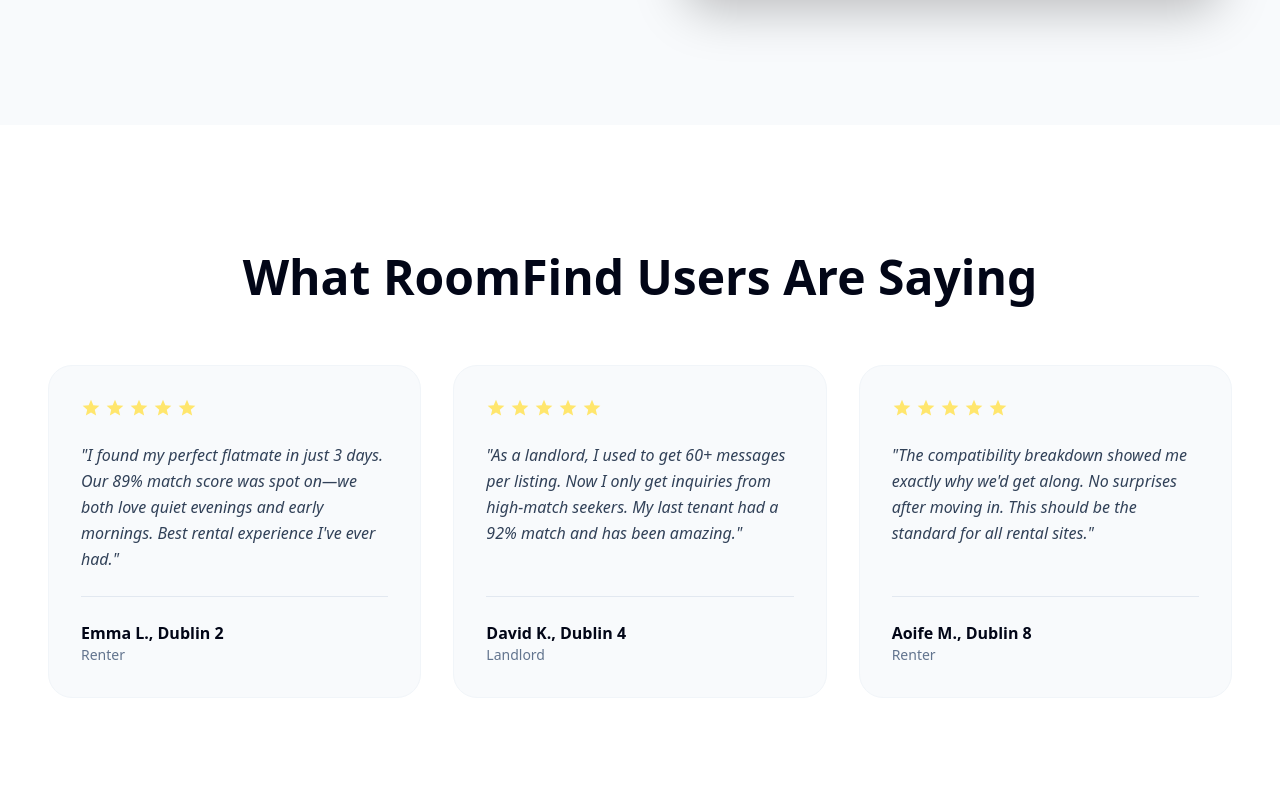
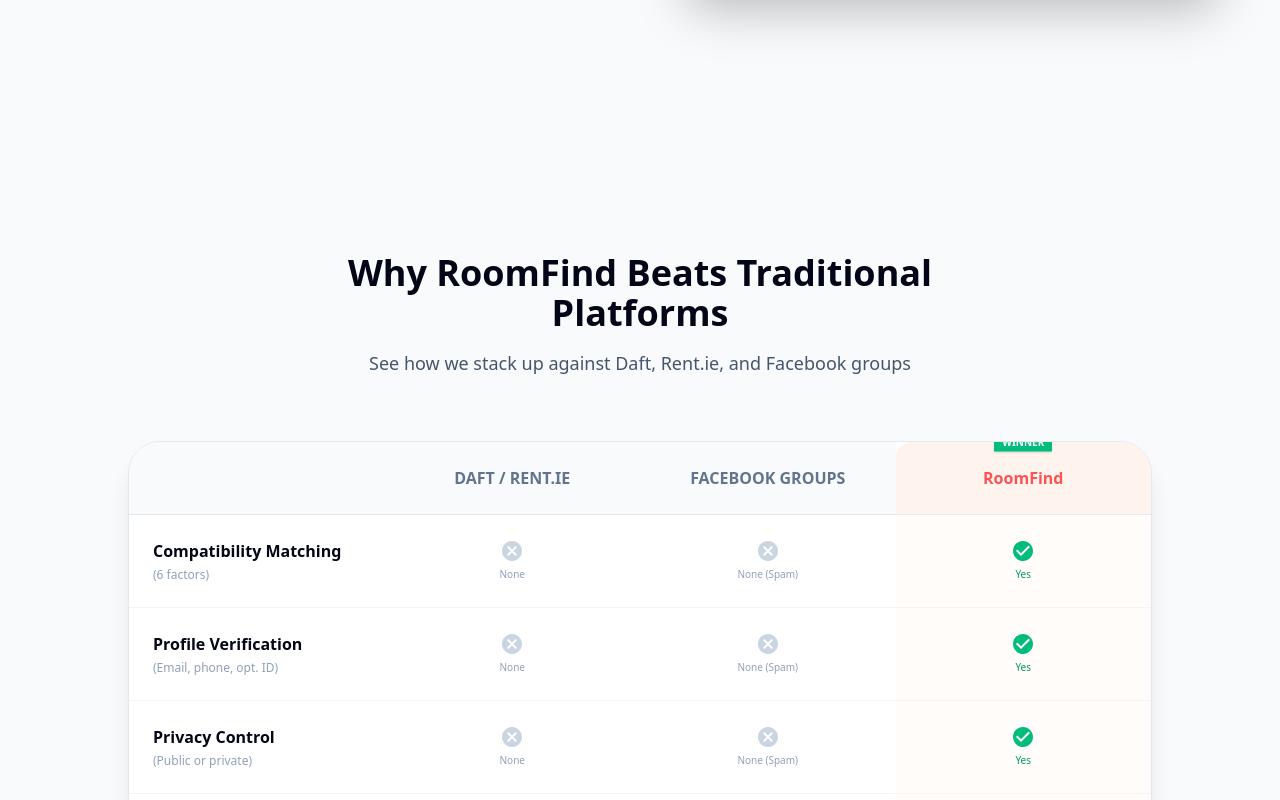
Before and after one commit to Arinze-Obieze/Roomly, a Next.js app: page / in a window 1280 px wide. Shown: the part 6260-7060 px from the top of the page. Built offline with nearby package versions, Linux system fonts and the light colour scheme; no server answers.

Commit message:
removed testimonial section

```diff
--- a/app/(public)/page.js
+++ b/app/(public)/page.js
@@ -8,7 +8,7 @@
 const HowItWorksSection = dynamic(() => import('@/components/marketing/HowItWorksSection'));
 const FeaturesSection = dynamic(() => import('@/components/marketing/FeaturesSection'));
 const LandlordSection = dynamic(() => import('@/components/marketing/LandlordSection'));
-const TestimonialsSection = dynamic(() => import('@/components/marketing/TestimonialsSection'));
+// const TestimonialsSection = dynamic(() => import('@/components/marketing/TestimonialsSection'));
 const ComparisonSection = dynamic(() => import('@/components/marketing/ComparisonSection'));
 const FAQSection = dynamic(() => import('@/components/marketing/FAQSection'));
 const CTASection = dynamic(() => import('@/components/marketing/CTASection'));
@@ -24,7 +24,7 @@
         <HowItWorksSection />
         <FeaturesSection />
         <LandlordSection />
-        <TestimonialsSection />
+        {/* <TestimonialsSection /> */}
         <ComparisonSection />
         <FAQSection />
         <CTASection />
```
